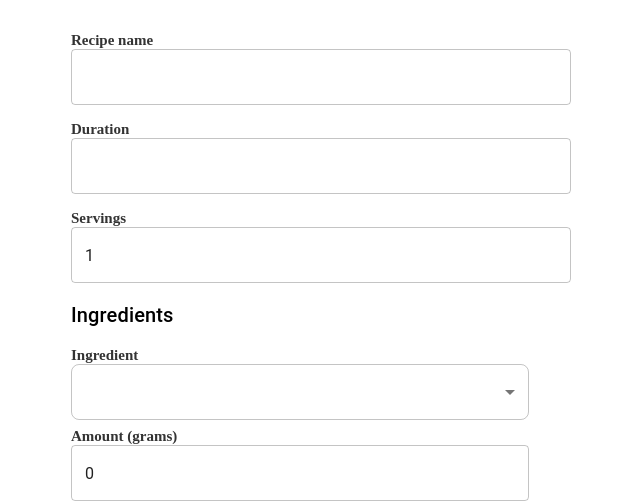
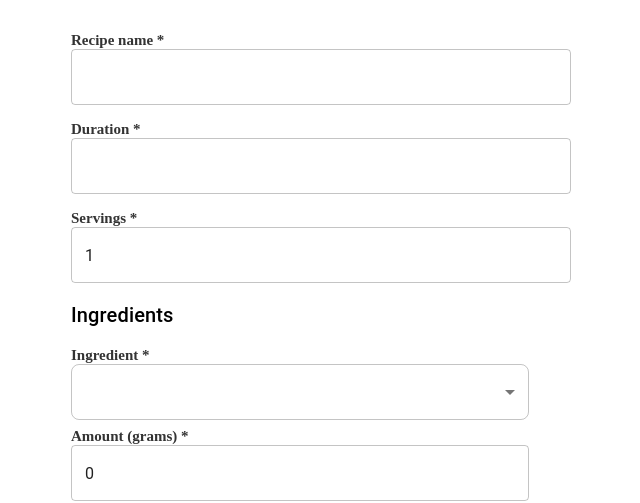
Before and after one commit to Juho14/RecipeBookUI, a React (Vite) app: page /add-recipe in a window 1280 px wide. Shown: the top 503 px of the page, without its empty margins (319-959 px from the left). Built offline with nearby package versions, Linux system fonts and the light colour scheme; some icons are missing.

Commit message:
Added Typing to SetError. Added notes for Calorie tracking and shopping list.

```diff
--- a/src/components/form/SetError.ts
+++ b/src/components/form/SetError.ts
@@ -6,13 +6,13 @@ export function setError<T extends FieldValues>(
   message: string,
   type = 'validate'
 ) {
-  const keys = path.split('.') as (keyof any)[]
-  let current: any = errors
+  const keys = path.split('.') as (keyof T)[]
+  let current: FieldErrors<T> = errors
 
   for (let i = 0; i < keys.length - 1; i++) {
-    current[keys[i]] ??= {}
-    current = current[keys[i]]
+    current[keys[i]] ??= {} as FieldErrors<T>[keyof T]
+    current = current[keys[i]] as FieldErrors<T>
   }
 
-  current[keys[keys.length - 1]] = { type, message }
+  current[keys[keys.length - 1]] = { type, message } as FieldErrors<T>[keyof T]
 }
--- a/src/components/recipies/form/IngredientFields.tsx
+++ b/src/components/recipies/form/IngredientFields.tsx
@@ -99,6 +99,7 @@ const IngredientFields = ({ defaultIngredient }: IngredientFieldsProps) => {
                 label={t('recipies.ingredient')}
                 options={ingredientOptions}
                 onChange={(value) => handleIngredientChange(index, value)}
+                required
               />
             </Grid>
             <Grid size={{ xs: 1 }}>
@@ -113,6 +114,7 @@ const IngredientFields = ({ defaultIngredient }: IngredientFieldsProps) => {
                   name={`ingredients.${index}.cookingUnit`}
                   label={t('recipies.cookingUnit')}
                   options={cookingUnitOptions}
+                  required={hasDensity}
                 />
               </Grid>
             )}
@@ -123,11 +125,13 @@ const IngredientFields = ({ defaultIngredient }: IngredientFieldsProps) => {
                   name={`ingredients.${index}.amount`}
                   label={t('recipies.realWorldMeasurement')}
                   onChange={() => handleMeasureChange(index)}
+                  required={showAmount}
                 />
               ) : (
                 <TextInput
                   name={`ingredients.${index}.grams`}
                   label={t('recipies.grams')}
+                  required={!showAmount}
                 />
               )}
             </Grid>
--- a/src/components/recipies/form/ProcessFields.tsx
+++ b/src/components/recipies/form/ProcessFields.tsx
@@ -32,6 +32,7 @@ const ProcessFields = () => {
               <TextInput
                 name={`process.${index}.en`}
                 label={`Step ${index + 1}`}
+                required
               />
             </Grid>
             <Grid size={{ xs: 2 }}>
--- a/src/components/recipies/form/RecipeForm.tsx
+++ b/src/components/recipies/form/RecipeForm.tsx
@@ -38,20 +38,19 @@ const RecipeForm = () => {
   const form = useForm({
     defaultValues,
     onSubmit
-    // resolver This is the validator function. Add later.
   })
 
   return (
     <Form form={form}>
       <Grid container spacing={2} maxWidth={500} justifySelf={'center'}>
         <Grid size={{ xs: 12 }}>
-          <TextInput name='name' label={'Recipe name'} />
+          <TextInput name='name' label={'Recipe name'} required />
         </Grid>
         <Grid size={{ xs: 12 }}>
-          <TextInput name='time' label='Duration' />
+          <TextInput name='time' label='Duration' required />
         </Grid>
         <Grid size={{ xs: 12 }}>
-          <TextInput name='servings' label='Servings' />
+          <TextInput name='servings' label='Servings' required />
         </Grid>
         <IngredientFields defaultIngredient={defaultIngredient} />
         <ProcessFields />
```
Also changed, not shown: src/components/calorieTracking/index.tsx (added, +18 -0 lines), src/components/shoppingList/index.tsx (added, +22 -0 lines), src/components/frontPage/index.tsx (renamed from src/components/frontPage/FrontPage.tsx), src/components/recipies/index.tsx (renamed from src/components/recipies/Recipies.tsx).
